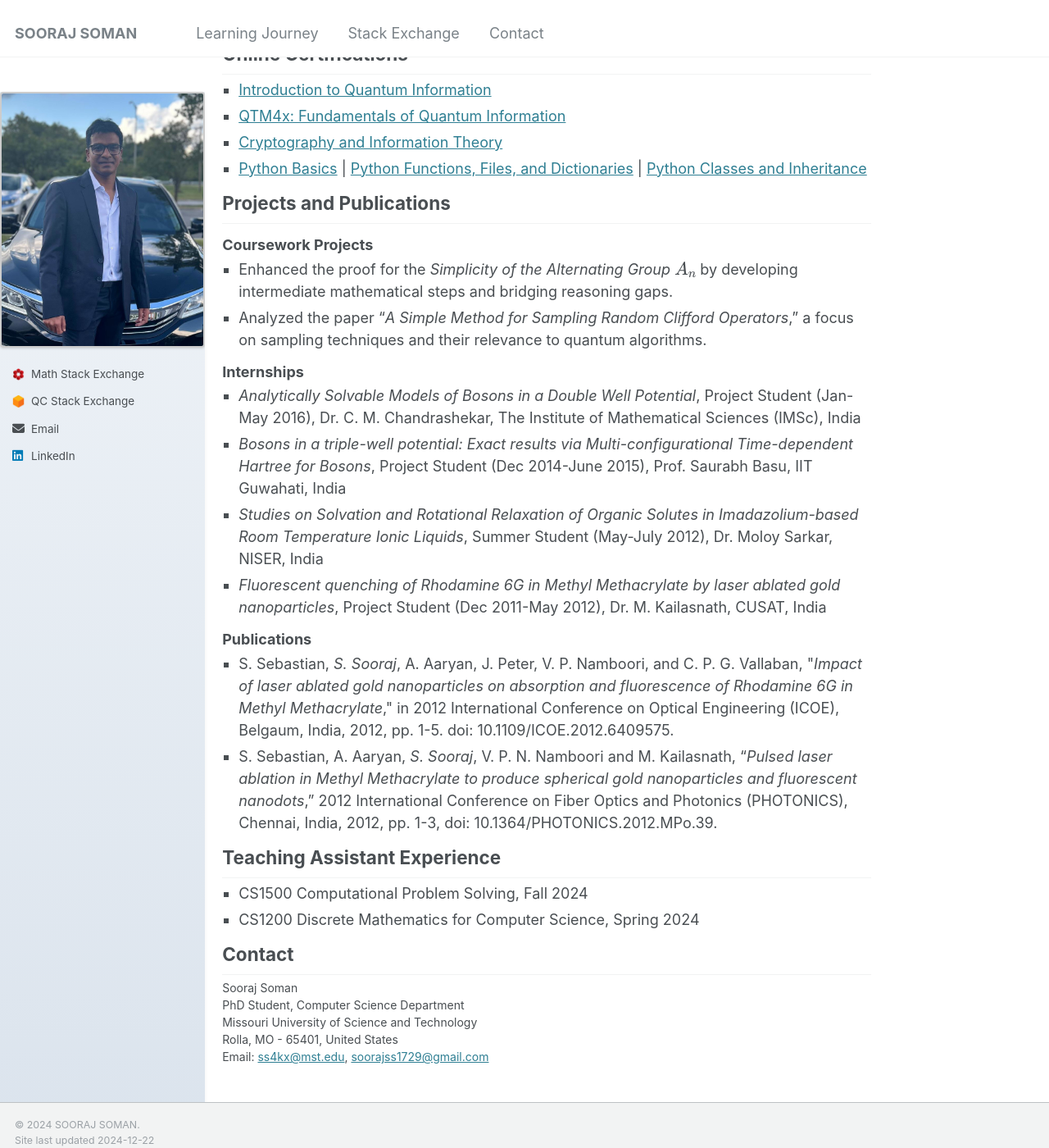
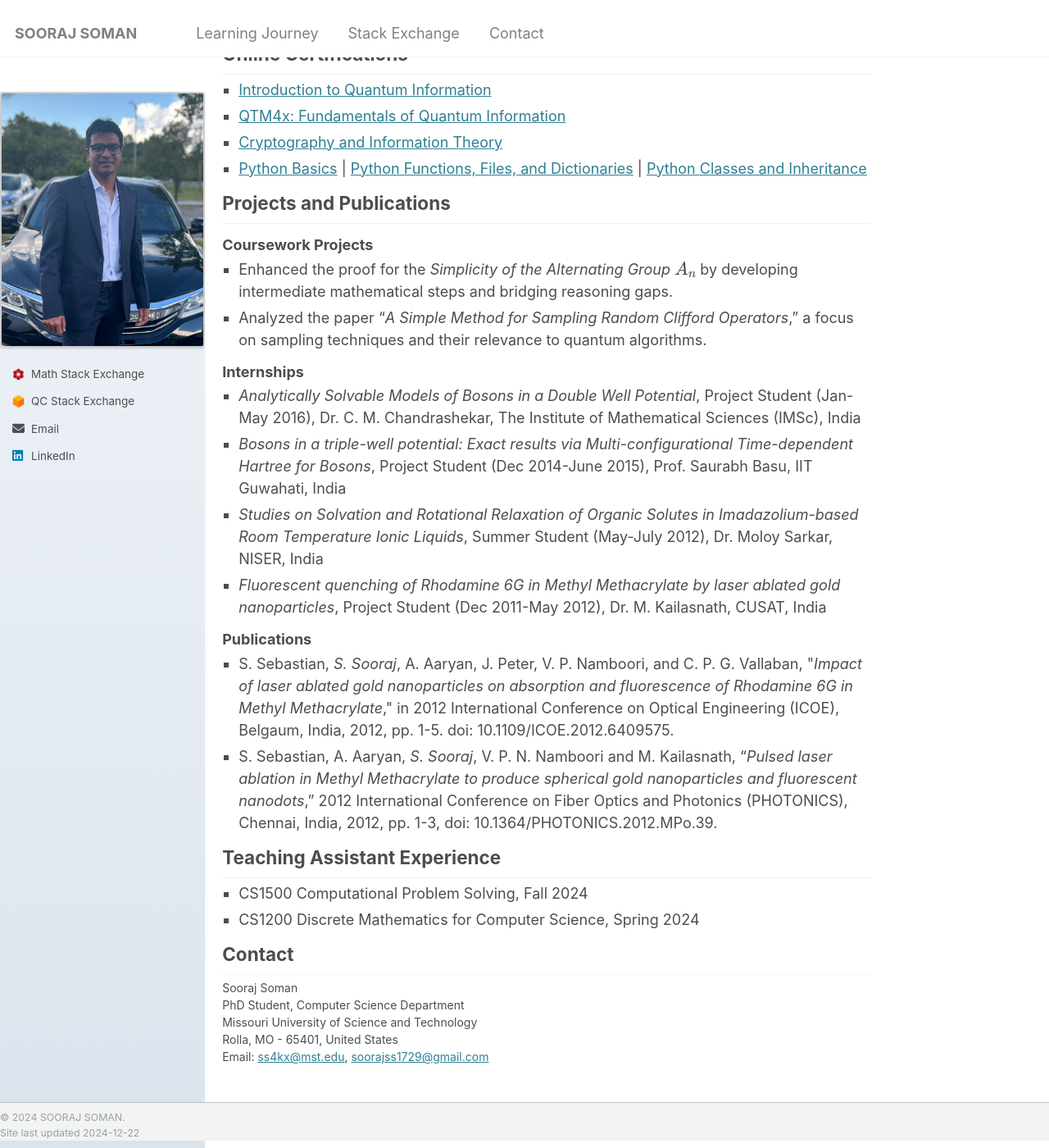
Before and after one commit to soorajss1729/soorajss1729.github.io, a Jekyll site: the page built from _pages/about.md, in a window 1280 px wide and 1400 px high, scrolled down 1789 px. Shown: the whole window at 82% size. Built offline with Jekyll 4.4.1, drawn with Linux system fonts in a browser that asks for light colours.

Commit message:
Update _footer.scss

```diff
--- a/_sass/_footer.scss
+++ b/_sass/_footer.scss
@@ -15,7 +15,6 @@
   height: auto;
   /* sticky footer fix end */
   margin-top: 1em;
-  padding-top: 0;
   color: mix(#fff, $gray, 25%);
   -webkit-animation: intro 0.3s both;
           animation: intro 0.3s both;
@@ -28,9 +27,9 @@
     @include clearfix;
     margin-left: auto;
     margin-right: auto;
-    margin-top: 1em;
+    margin-top: 0.5em;
     max-width: 100%;
-    padding: 0 1em 0;
+    padding: 0 0em 0;
 
     @include breakpoint($x-large) {
       max-width: $x-large;
```
